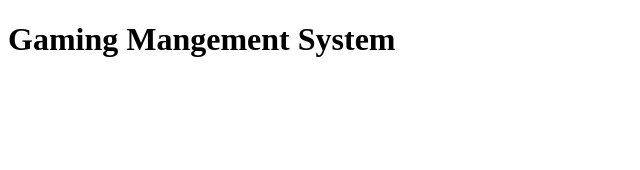
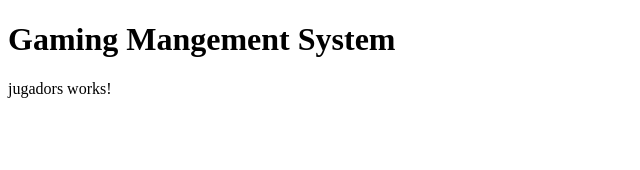
Before and after one commit to projecteinf/GamingControl, an Angular app in the folder CLIENT/: page / in a window 1280 px wide. Shown: the top 170 px of the page, without its empty margins (0-640 px from the left). Built offline with nearby package versions, Linux system fonts and the light colour scheme.

Commit message:
Importar component Jugador

```diff
--- a/CLIENT/src/app/app.component.html
+++ b/CLIENT/src/app/app.component.html
@@ -1 +1,2 @@
 <h1>{{title}}</h1>
+<app-jugadors></app-jugadors>
--- a/CLIENT/src/app/app.component.ts
+++ b/CLIENT/src/app/app.component.ts
@@ -1,10 +1,11 @@
 import { Component } from '@angular/core';
 import { RouterOutlet } from '@angular/router';
+import { JugadorsComponent} from './projecte/components/jugadors/jugadors.component';
 
 @Component({
   selector: 'app-root',
   standalone: true,
-  imports: [RouterOutlet],
+  imports: [RouterOutlet, JugadorsComponent],
   templateUrl: './app.component.html',
   styleUrl: './app.component.css'
 })
```
